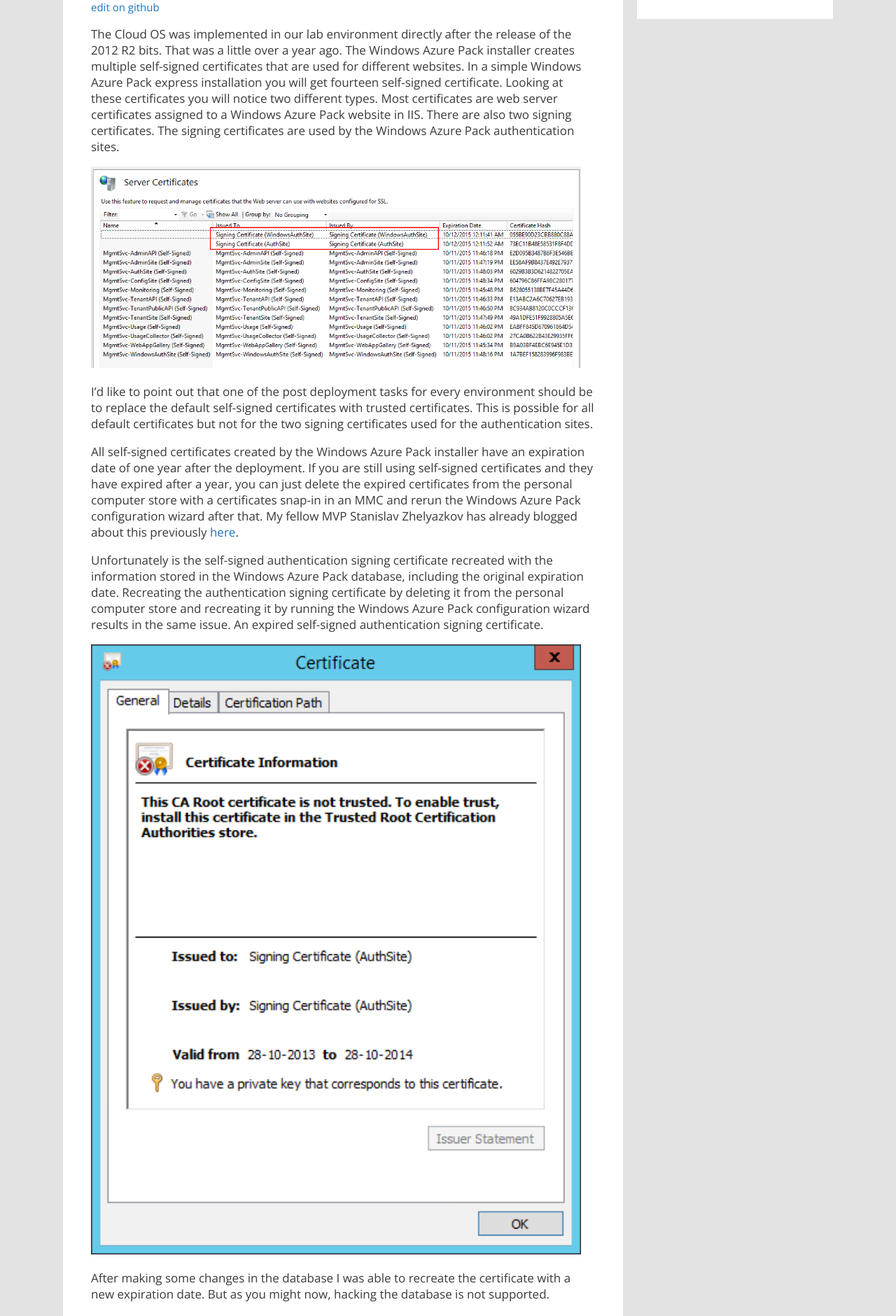
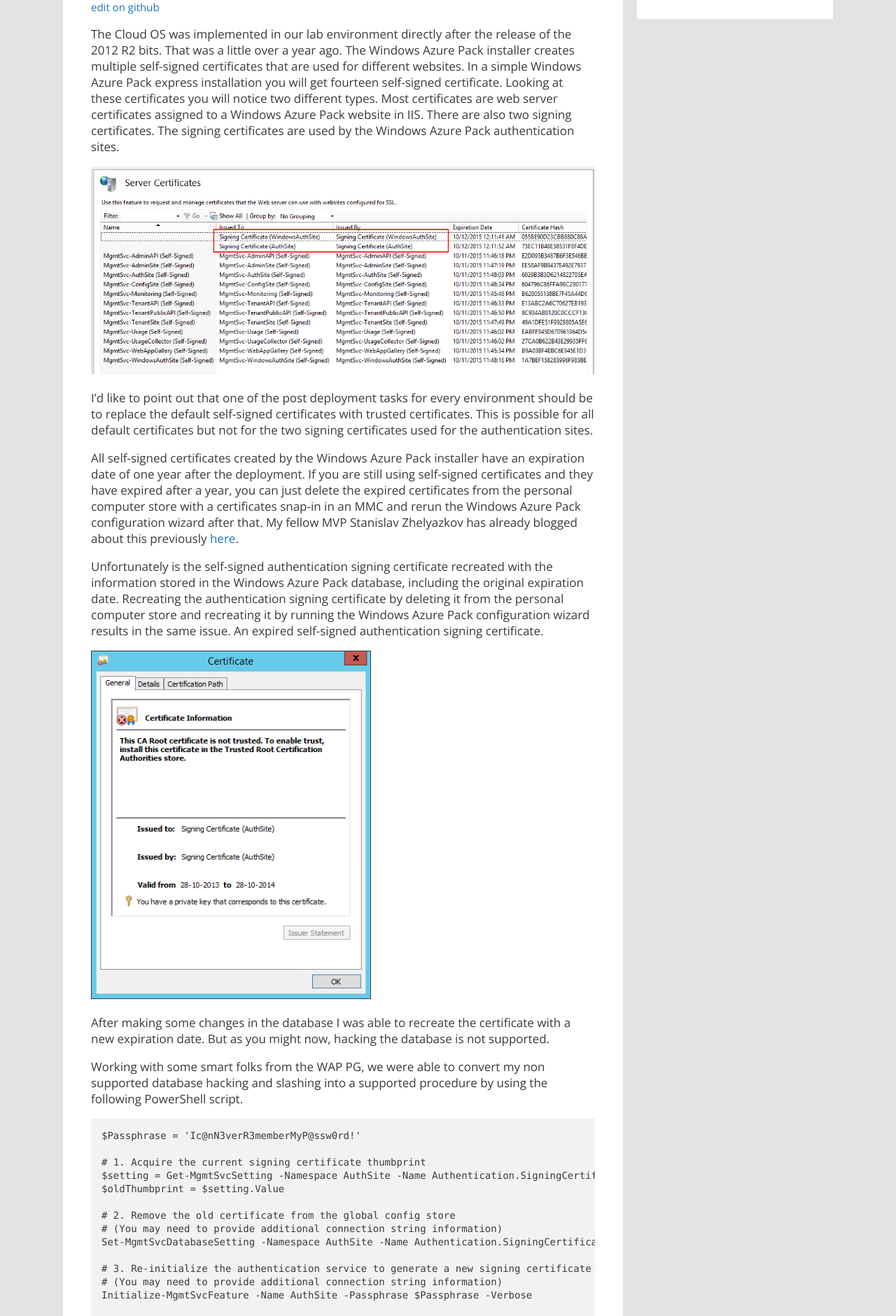
Before and after one commit to marcvaneijk/marcvaneijk.old, a Jekyll site: the page built from _posts/2014-12-04-certexpired.md, in a window 1280 px wide. Shown: the part 363-2244 px from the top of the page at 70% size. Built offline with Jekyll 4.4.1, drawn with Linux system fonts in a browser that asks for light colours; nearby versions of some CDN libraries.

Commit message:
Update 2014-12-04-certexpired.md

```diff
--- a/_posts/2014-12-04-certexpired.md
+++ b/_posts/2014-12-04-certexpired.md
@@ -7,7 +7,7 @@ tags:
 ---
 The Cloud OS was implemented in our lab environment directly after the release of the 2012 R2 bits. That was a little over a year ago. The Windows Azure Pack installer creates multiple self-signed certificates that are used for different websites. In a simple Windows Azure Pack express installation you will get fourteen self-signed certificate. Looking at these certificates you will notice two different types. Most certificates are web server certificates assigned to a Windows Azure Pack website in IIS. There are also two signing certificates. The signing certificates are used by the Windows Azure Pack authentication sites.
 
-<img src="/images/2014-12-04/01-Signing-Certificates.png" width="700">
+<img src="/images/2014-12-04/01-Signing-Certificates.png" width="720">
 
 I’d like to point out that one of the post deployment tasks for every environment should be to replace the default self-signed certificates with trusted certificates. This is possible for all default certificates but not for the two signing certificates used for the authentication sites.
 
@@ -15,7 +15,7 @@ All self-signed certificates created by the Windows Azure Pack installer have an
 
 Unfortunately is the self-signed authentication signing certificate recreated with the information stored in the Windows Azure Pack database, including the original expiration date. Recreating the authentication signing certificate by deleting it from the personal computer store and recreating it by running the Windows Azure Pack configuration wizard results in the same issue. An expired self-signed authentication signing certificate.
 
-<img src="/images/2014-12-04/02-Expired-Signing-Cert.png" width="700">
+<img src="/images/2014-12-04/02-Expired-Signing-Cert.png" width="400">
 
 After making some changes in the database I was able to recreate the certificate with a new expiration date. But as you might now, hacking the database is not supported.
 
```
